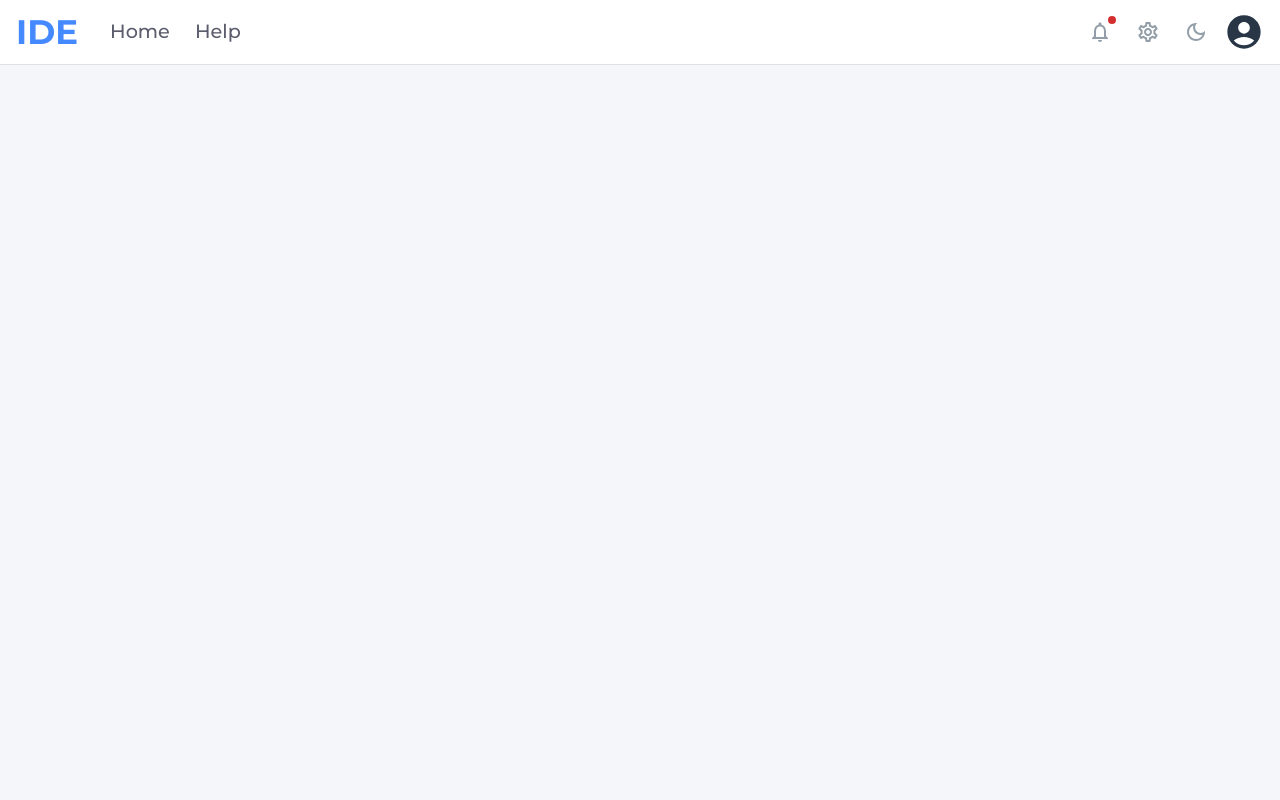
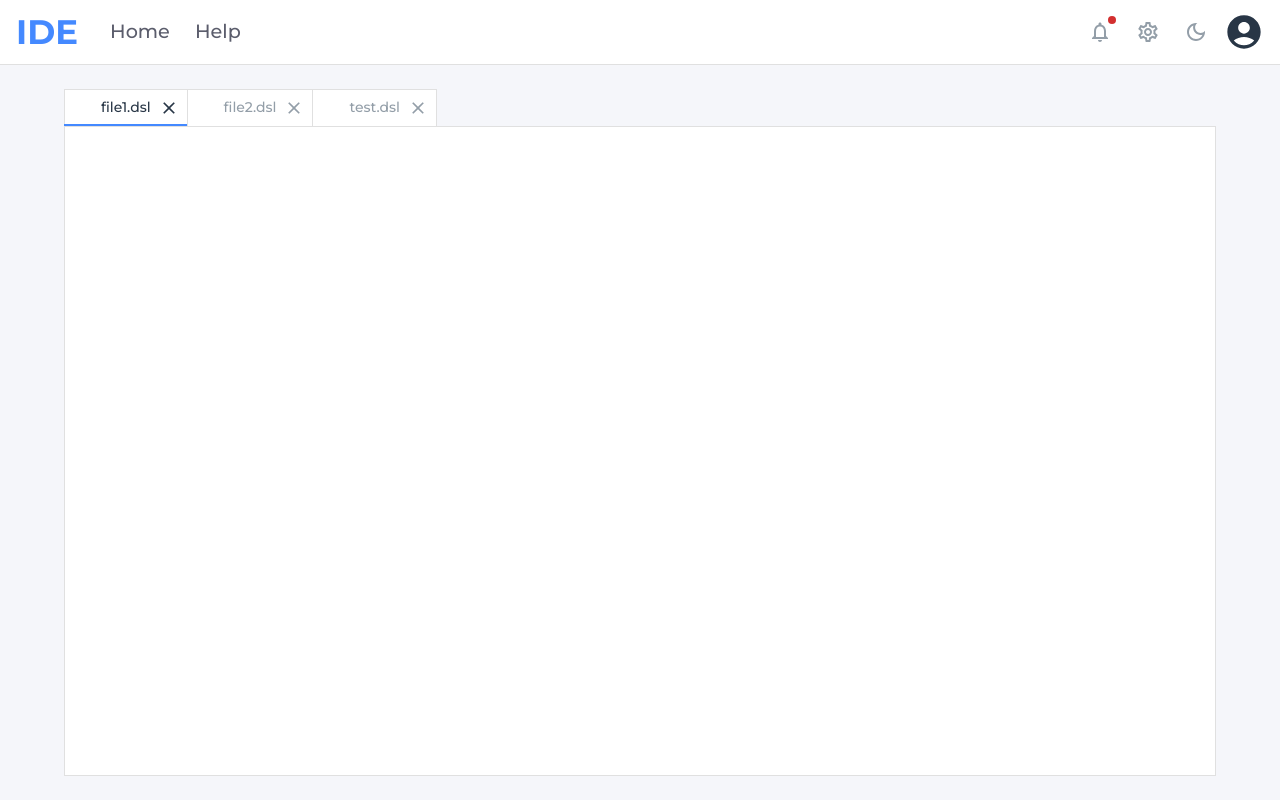
Before and after one commit to Diploma-works/sca-frontend, a React (Create React App) app: page / in a window 1280 px wide. Built offline with nearby package versions, Linux system fonts and the light colour scheme.

Commit message:
Started implementing tabs

```diff
--- a/src/App.jsx
+++ b/src/App.jsx
@@ -1,8 +1,9 @@
-import { createTheme, CssBaseline, ThemeProvider } from "@mui/material";
+import { Container, createTheme, CssBaseline, ThemeProvider } from "@mui/material";
 import { lightTheme } from "./themes/light";
 import { darkTheme } from "./themes/dark";
 
 import Navbar from "./components/Navbar";
+import Home from "./components/Home";
 import { useMemo, useState } from "react";
 
 const App = () => {
@@ -22,6 +23,14 @@ const App = () => {
         <ThemeProvider theme={theme}>
             <CssBaseline/>
             <Navbar mode={mode} switchMode={switchMode}/>
+            <Container sx={{
+                flex: 1,
+                p: 3,
+                display: 'flex',
+                flexDirection: 'column',
+            }}>
+                <Home/>
+            </Container>
         </ThemeProvider>
     );
 }
--- a/src/components/Home.jsx
+++ b/src/components/Home.jsx
@@ -0,0 +1,99 @@
+import { Box, IconButton, Tab, Tabs } from "@mui/material";
+
+import CloseIcon from '@mui/icons-material/Close';
+
+import { useState } from "react";
+
+// TODO: remove
+const TabLabel = ({ text }) => {
+    return (
+        <span>
+            {text}
+            <IconButton component="div" color="inherit">
+                <CloseIcon fontSize="small"/>
+            </IconButton>
+        </span>
+    );
+}
+
+const StyledTab = (props) => {
+    return (
+        <Tab
+            {...props}
+            sx={{
+                p: 1,
+                pl: 4.5,
+                bgcolor: 'background.paper',
+                textTransform: 'none',
+                minHeight: 0,
+                borderWidth: 'thin',
+                borderStyle: 'solid',
+                borderColor: 'divider',
+                borderBottom: 'none',
+                color: 'text.disabled',
+                "&.Mui-selected": {
+                    color: 'text.primary'
+                },
+                '&:not(:last-child)': {
+                    borderRight: 'none', // Remove right border for all tabs except the last one
+                },
+            }}
+            icon={
+                <IconButton component="div" color="inherit" sx={{ p: 0 }}>
+                    <CloseIcon fontSize="small"/>
+                </IconButton>
+            }
+            iconPosition="end"
+        />
+    );
+}
+
+const Home = () => {
+    const [activeTab, setActiveTab] = useState(0);
+
+    const tabs = ["file1.dsl", "file2.dsl", "test.dsl"];
+
+    return (
+        <>
+            <Tabs
+                value={activeTab}
+                onChange={(event, newValue) => setActiveTab(newValue)}
+                variant="scrollable"
+                scrollButtons="auto"
+                allowScrollButtonsMobile={true}
+                sx={{
+                    minHeight: 0,
+                    '& .MuiTabs-flexContainer': {},
+                    '& .MuiTabScrollButton-root': {
+                        bgcolor: 'background.paper',
+                        borderWidth: 'thin',
+                        borderStyle: 'solid',
+                        borderColor: 'divider',
+                        borderBottom: 'none',
+                        '&.Mui-disabled': {
+                            width: 0,
+                            border: 'none',
+                        },
+                        overflow: 'hidden',
+                    },
+                }}
+            >
+                {tabs.map((text) => (
+                    <StyledTab key={text} label={text}/>
+                ))}
+            </Tabs>
+            <Box sx={{
+                flex: 1,
+                overflow: 'auto',
+                borderWidth: 'thin',
+                borderStyle: 'solid',
+                borderColor: 'divider',
+                bgcolor: 'background.paper',
+            }}>
+
+            </Box>
+        </>
+    );
+}
+
+export default Home;
--- a/src/components/Navbar.jsx
+++ b/src/components/Navbar.jsx
@@ -20,7 +20,6 @@ const NavbarButton = ({ children }) => {
 
 const Navbar = ({ mode, switchMode }) => {
     return (
-        <Box sx={{ display: 'flex' }}>
         <AppBar position="static" sx={{
             bgcolor: 'background.paper',
             backgroundImage: 'none',
@@ -55,8 +54,7 @@ const Navbar = ({ mode, switchMode }) => {
                 </Stack>
             </Toolbar>
         </AppBar>
-        </Box>
-    )
+    );
 }
 
 export default Navbar;
--- a/src/index.css
+++ b/src/index.css
@@ -1,3 +1,9 @@
+#root {
+  display: flex;
+  flex-direction: column;
+  height: 100svh;
+}
+
 body {
   margin: 0;
   font-family: -apple-system, BlinkMacSystemFont, 'Segoe UI', 'Roboto', 'Oxygen',
```
Lines whose indentation alone changed are shown as unchanged.
